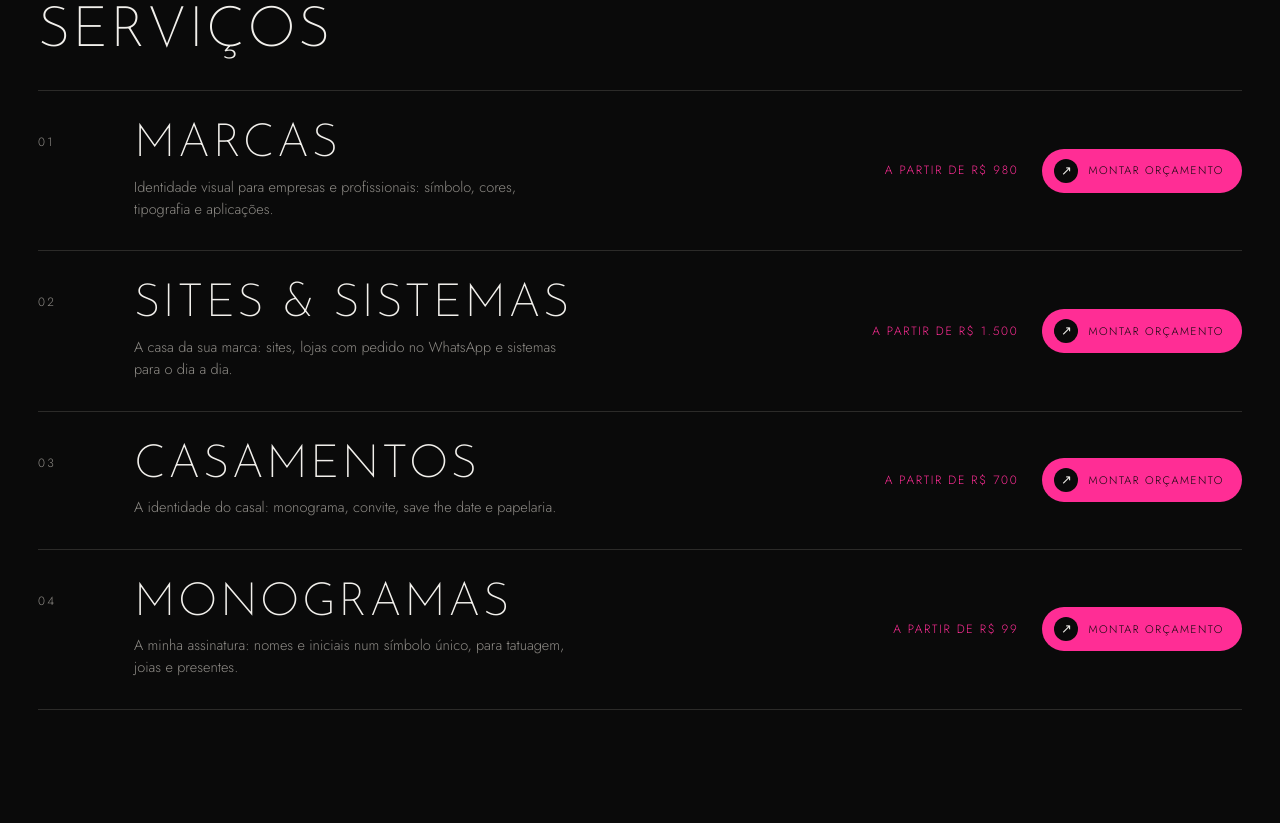
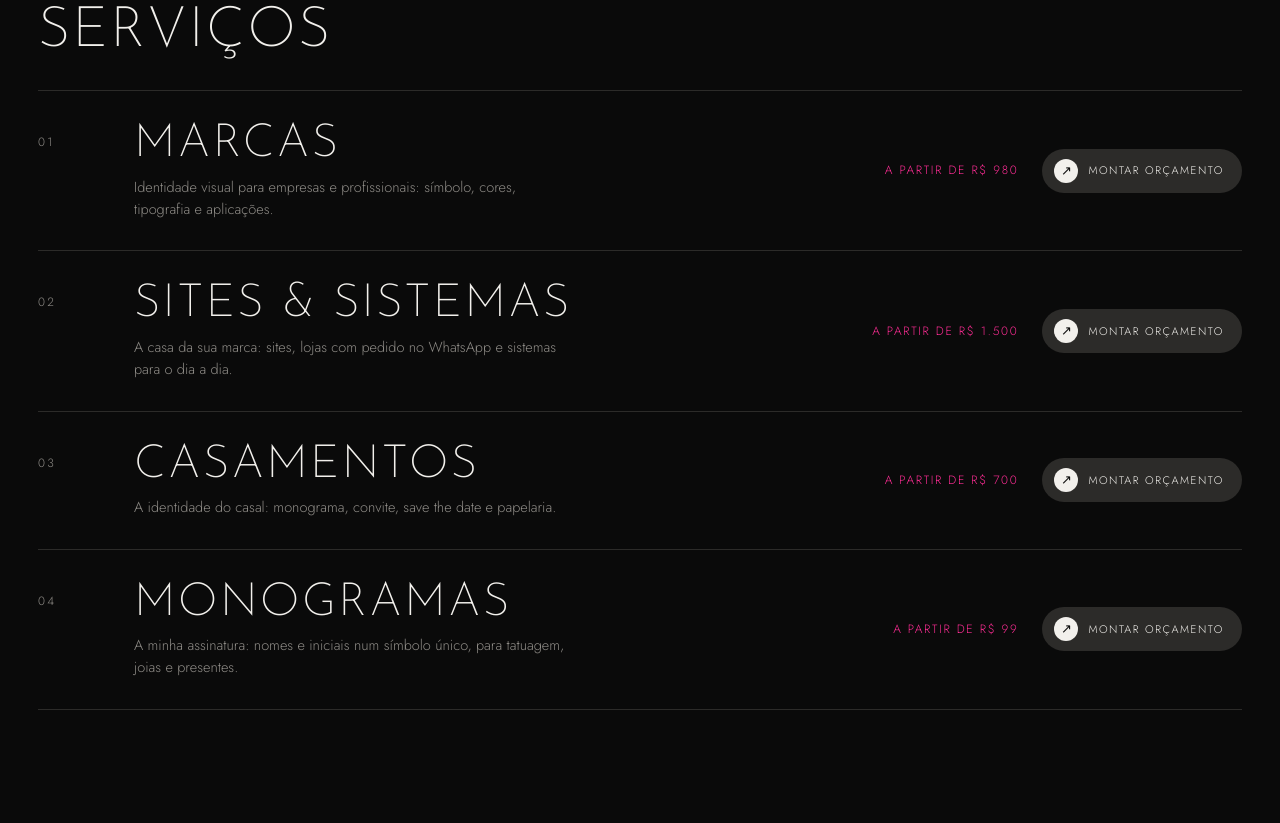
Before and after one commit to AlanneDias/alannedias, a plain HTML site: page index.html in a window 1280 px wide. Shown: the part 937-1760 px from the top of the page. Drawn offline with nearby package versions, Linux system fonts and the light colour scheme; no server answers.

Commit message:
Botoes dos servicos em cinza
Co-Authored-By: Claude Opus 5.5 <noreply@anthropic.com>

```diff
--- a/index.html
+++ b/index.html
@@ -257,6 +257,9 @@ a{color:inherit;text-decoration:none}
 .svc .price{grid-column:3;grid-row:1 / 3;align-self:center;font-size:12px!important;letter-spacing:.14em!important}
 .svc .lk{position:static!important;grid-column:4;grid-row:1 / 3;align-self:center;justify-self:end;font-size:11px!important;letter-spacing:.14em;gap:10px!important;padding:10px 18px 10px 12px!important;border-radius:999px!important;background:var(--gold);color:#0A0A0A;inset:auto}
 .svc .lk i{border:0;background:#0A0A0A;color:var(--fg);width:24px;height:24px}
+.svc .lk{background:#2C2B29!important;color:var(--fg)!important;transition:background .25s ease}
+.svc .lk i{background:var(--fg)!important;color:#0A0A0A!important}
+.svc:hover .lk{background:#3A3836!important}
 .svc .lk::after{content:"";position:absolute;inset:0}
 .svc:hover{background:rgba(242,240,236,.03)!important}
 @media (max-width:760px){
```
